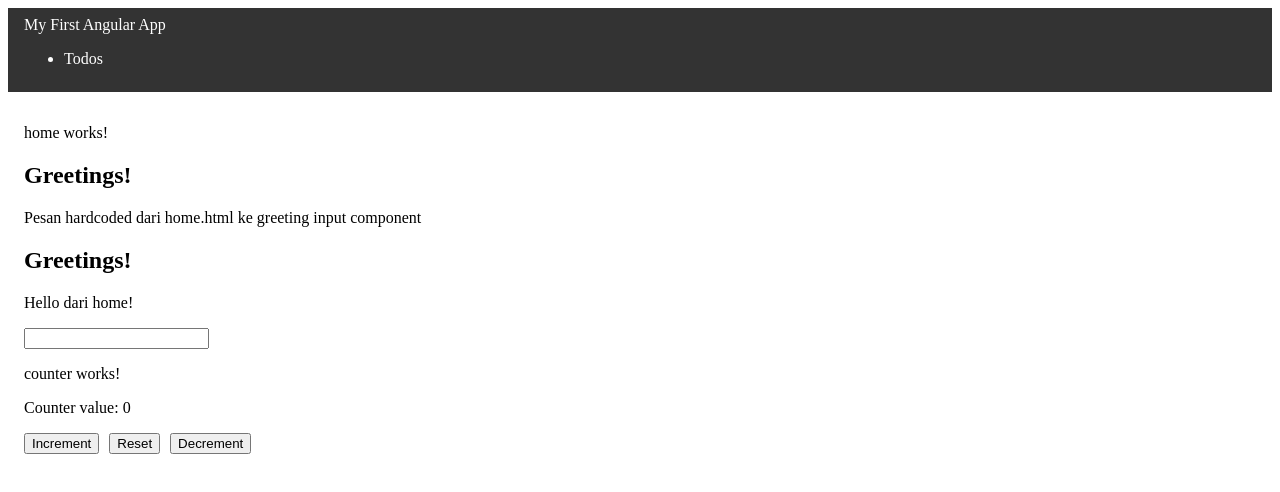
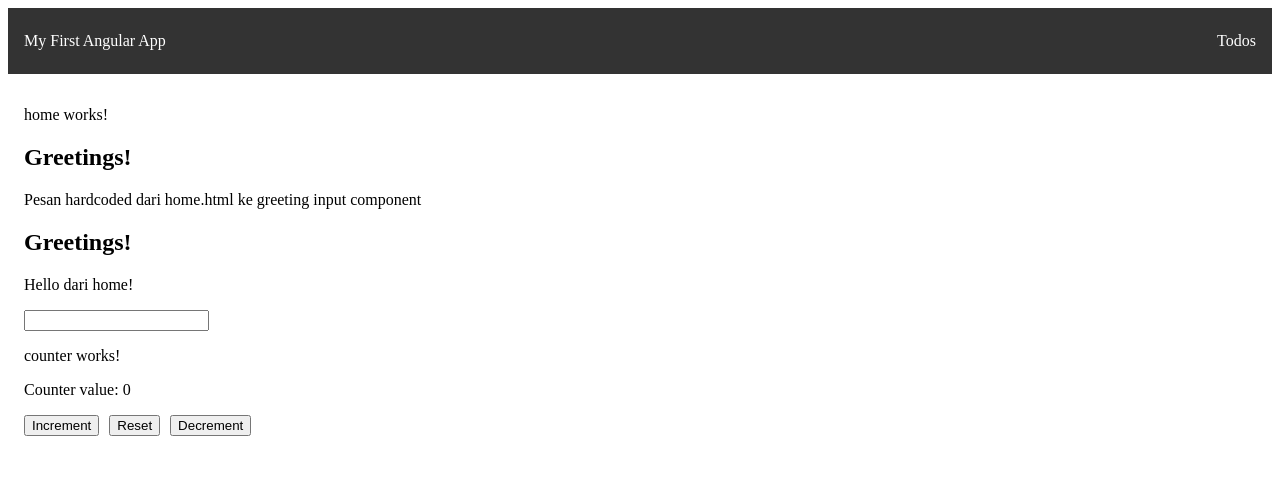
Before and after one commit to n0tx/angular-20, an Angular app: page / in a window 1280 px wide. Shown: the top 492 px of the page. Built offline with nearby package versions, Linux system fonts and the light colour scheme.

Commit message:
merubah css header mengatur tata letak link pada navigasi header

```diff
--- a/src/app/components/header/header.css
+++ b/src/app/components/header/header.css
@@ -1,8 +1,19 @@
 header {
-  display: flex;
+  /* display: flex; */
   padding-inline: 16px;
   padding-block: 8px;
   background-color: #333;
   color: white;
-  align-items: center;
+  /* align-items: center; */
+
+  nav {
+    width: 100%;
+    display: flex;
+    justify-content: space-between;
+    align-items: center;
+
+    ul {
+      list-style: none;
+    }
+  }
 }
```
